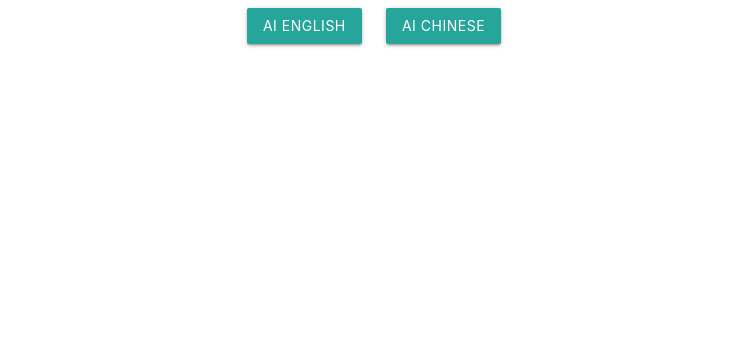
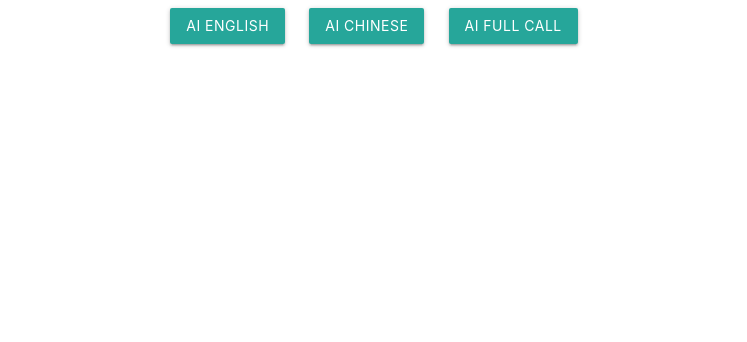
Before and after one commit to niclee1219/SCDFxDELL-995calls, a plain HTML site: page index.html in a window 1280 px wide. Shown: the part 458-800 px from the top of the page, without its empty margins (266-1013 px from the left). Drawn offline with nearby package versions, Linux system fonts and the light colour scheme.

Commit message:
added transcript with ai and human call

```diff
--- a/index.html
+++ b/index.html
@@ -43,6 +43,7 @@
         <h4>AI Generated Calls</h4>
         <button class="btn waves-effect waves-light" onclick="playAudio('case 1-AI-english.mp3')">AI English</button>
         <button class="btn waves-effect waves-light" onclick="playAudio('case 1-AI-chinese.mp3')">AI Chinese</button>
+        <button class="btn waves-effect waves-light" onclick="playAudio('ambulanceai.mp3')">AI full call</button>
 
         <div id="audioPlayer" style="display:none;">
             <p>Now Playing: <span id="audioTitle"></span></p>
```
Also changed, not shown: 1 other file.
